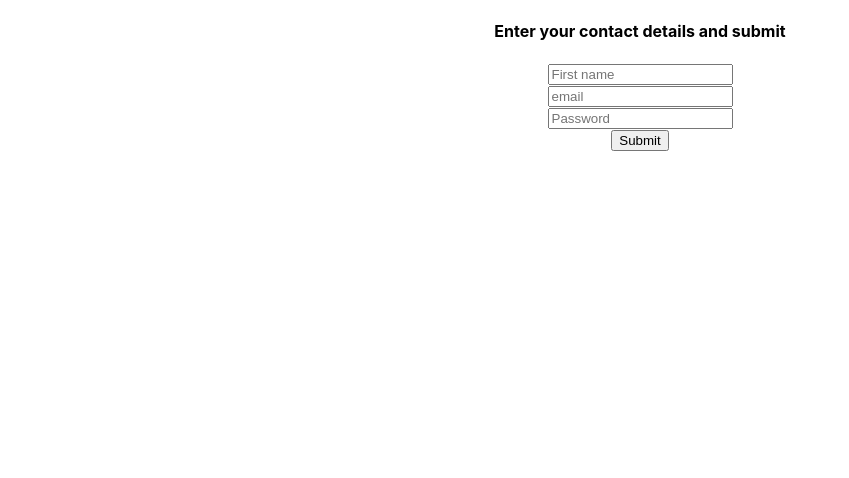
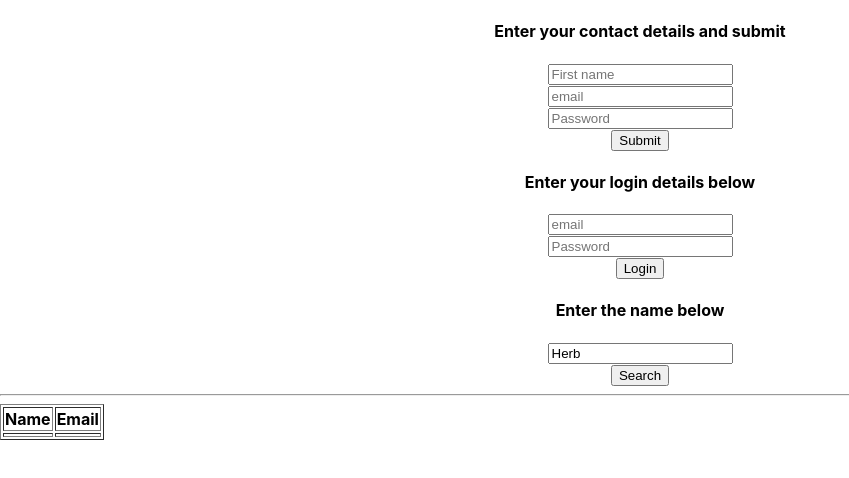
Before and after one commit to Herbertbhs02/bambi, a React (Create React App) app: page / in a window 1280 px wide. Shown: the top 478 px of the page, without its empty margins (0-849 px from the left). Built offline with nearby package versions, Linux system fonts and the light colour scheme.

Commit message:
bambiReactv1

```diff
--- a/src/Connect.js
+++ b/src/Connect.js
@@ -1,34 +1,67 @@
 import React, { Component } from 'react';
-import RegisterForm from './RegisterForm'
+import RegisterForm from './RegisterForm';
+import Login from './Login';
+import Search from './Search';
 import axios from 'axios';
 
 class Connect extends Component {
     constructor(props) {
       super(props)
-
       this.state = {
-      register:{}
-
-      }
+            name:'',
+            email:'' ,
+            none:''
+                    }
     }
+    //API to register your details on Server
     submitToregister = (register)=>{
             axios.post('http://localhost:5000/api/user/register', register)
             .then((res) => {
-                console.log(res.data)
+                console.log(res.data.user.email)
+                this.setState({email:res.data.user.email})
             }).catch((error) => {
                 console.log(error)
             });
 
                                    }
+//API to login
+    userLogin = (login)=>{
+                         axios.post('http://localhost:5000/api/user/login', login)
+                         .then((res)=>{ localStorage.setItem('auth-token', res.data.token)})
+                        }
+           //API to search a name in the database
+     search = (search)=>{ const headers = {
+        'Content-Type': 'application/json',
+        'auth-token':localStorage.getItem('auth-token')
+      }
+
+     axios.post('http://localhost:5000/api/search', search, {headers})
+                 .then((res)=>{this.setState({name:res.data.name,email:res.data.email});  console.log(res.data)})
+                        }
 
     render() {
 
 
         return (
             <div>
-
                 <RegisterForm submit = {register =>this.submitToregister(register)}/>
-
+                <Login login ={login =>this.userLogin(login)}/>
+                <Search search={search =>this.search(search)}/>
+                <hr/>
+                <table border='1'>
+                 <thead>
+                     <tr>
+                     <th>Name</th>
+                     <th>Email</th>
+                     </tr>
+                 </thead>
+                  <tbody>
+                   <tr>
+                     <td>{this.state.name}</td>
+                     <td>{this.state.email}</td>
+                   </tr>
+                  </tbody>
+                </table>
             </div>
         );
     }
--- /dev/null
+++ b/src/Login.js
@@ -0,0 +1,35 @@
+import React, { Component } from 'react';
+
+class Login extends Component {
+    constructor(props) {
+      super(props)
+
+      this.state = {email:'', password:''}
+
+    }
+
+    change = (e)=>{this.setState({[e.target.name]:e.target.value})}
+
+    login = (e)=>{e.preventDefault();
+                this.props.login(this.state);
+                this.setState({email:'',
+                               password:''
+                              })
+
+                   }
+
+    render() {
+        return (
+            <div>
+              <form onSubmit={this.login}>
+              <h4>Enter your login details below</h4>
+              <input type='text' name='email' value={this.state.email} placeholder='email' onChange={this.change} /><br/>
+              <input type='password' name='password' value={this.state.pass} placeholder='Password' onChange={this.change}/><br/>
+              <button>Login</button>
+              </form>
+            </div>
+        );
+    }
+}
+
+export default Login;
--- a/src/RegisterForm.js
+++ b/src/RegisterForm.js
@@ -13,11 +13,9 @@ class RegisterForm extends Component {
     submit = (e)=>{e.preventDefault();
                 this.props.submit(this.state);
                 this.setState({firstName:'',
-                              secondName:'',
-                              email:'',
-                              password:'',
-                              location:'',
-                              message:''})
+                               email:'',
+                               password:'',
+                              })
 
                    }
 
--- /dev/null
+++ b/src/Search.js
@@ -0,0 +1,33 @@
+import React, { Component } from 'react';
+
+class Search extends Component {
+    constructor(props) {
+      super(props)
+      this.state = {name:'Herb'}
+
+    }
+
+    change = (e)=>{this.setState({name:e.target.value})}
+
+    search = (e)=>{e.preventDefault();
+                this.props.search(this.state);
+                this.setState({
+
+                              })
+
+                   }
+
+    render() {
+        return (
+            <div>
+              <form onSubmit={this.search}>
+              <h4>Enter the name below</h4>
+              <input type='text' name='name' value={this.state.name} placeholder='Type name' onChange={this.change} /><br/>
+              <button>Search</button>
+              </form>
+            </div>
+        );
+    }
+}
+
+export default Search;
```
